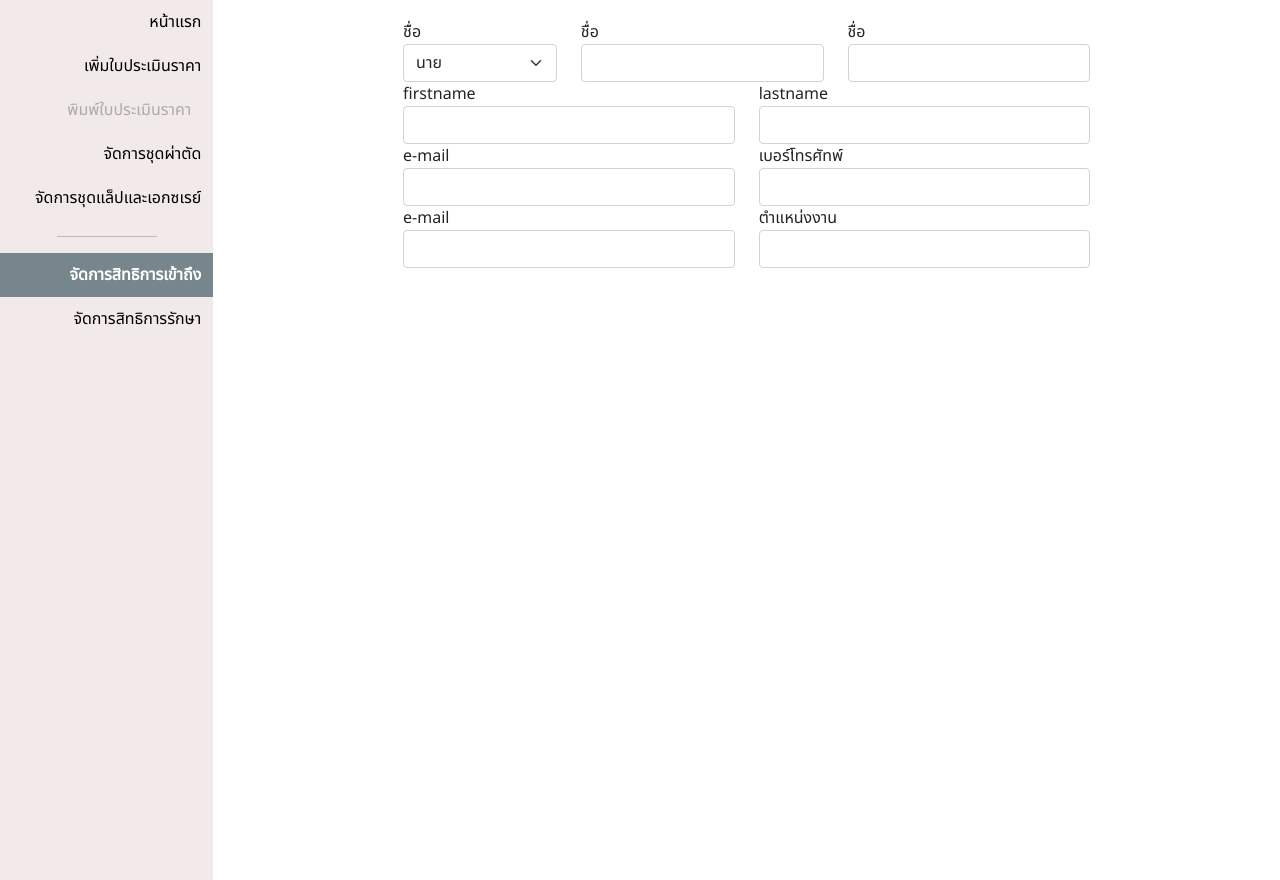
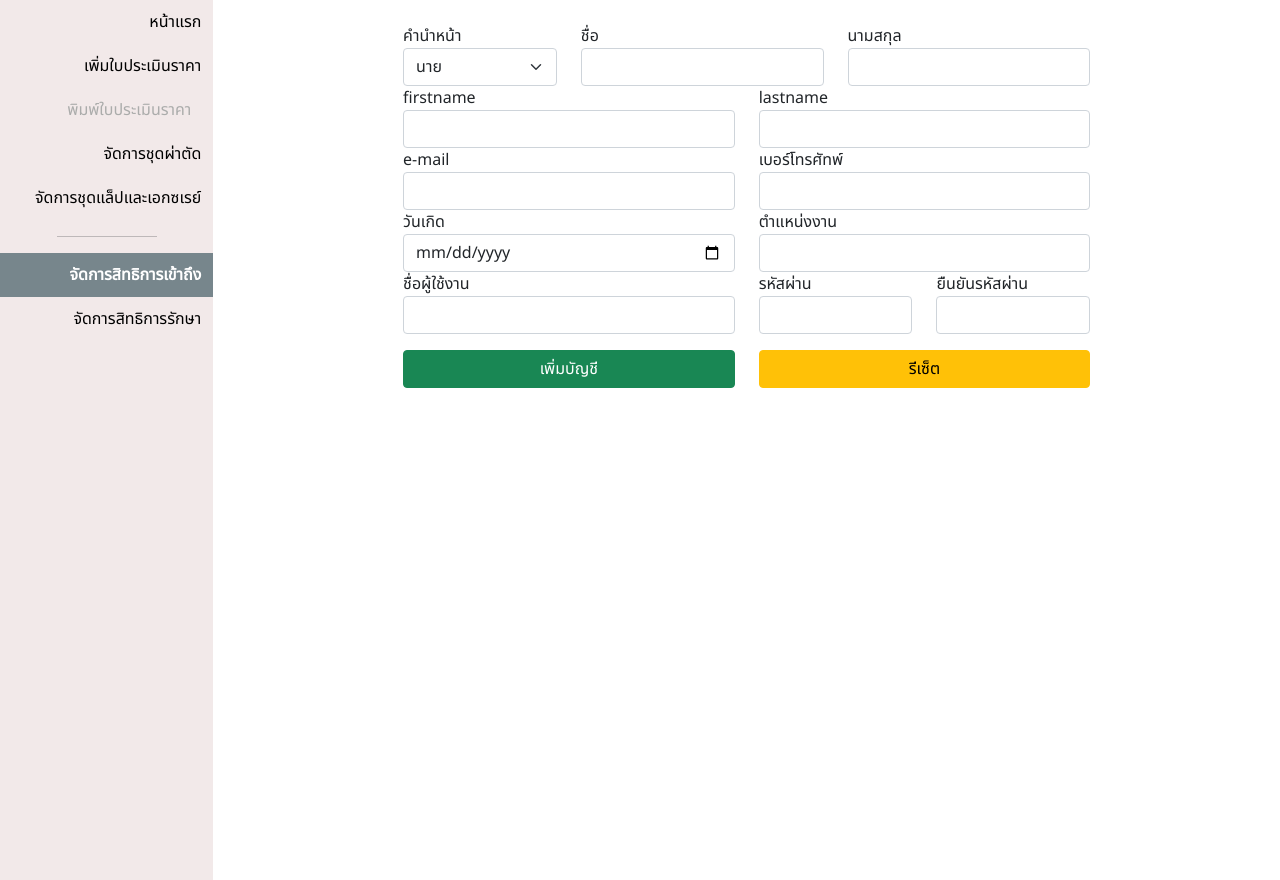
Before and after one commit to kitsanaphon43/Medical, a PHP site: page /register.php in a window 1280 px wide. Shown: the part 56-936 px from the top of the page. Run offline with PHP 8.4, Linux system fonts and the light colour scheme; a user stored in the database is signed in; some libraries are stand-ins or nearby versions.

Commit message:
register

```diff
--- a/src/access.php
+++ b/src/access.php
@@ -139,6 +139,7 @@ if (!empty($_SESSION['HN'])) {
                     </div>
                 </div>
                 <div class="col-md-10">
+                    <a href="register.php" class="btn btn-success mt-3 w-25">เพิ่มบัญชีใหม่</a>
                     <table id="myTable" class="table table-bordered" style="width:100%;border:1px">
                         <thead>
                             <tr>
--- a/src/register.php
+++ b/src/register.php
@@ -139,56 +139,79 @@ if (!empty($_SESSION['HN'])) {
                     </div>
                 </div>
                 <div class="col-md-10">
-                    <form action="post" style="margin-top:20px;">
+                    <br>
                     <div class="row">
                         <div class="col-md-2"></div>
                         <div class="col-md-2">
-                                <nav>ชื่อ</nav><select name="" class="form-select" id="">
+                            <nav>คำนำหน้า</nav><select name="" class="form-select" id="callname">
                                 <option value="นาย" selected>นาย</option>
                                 <option value="นาง">นาง</option>
                                 <option value="นางสาว">นางสาว</option>
                             </select>
                         </div>
                         <div class="col-md-3">
-                                <nav>ชื่อ</nav><input type="text" class="form-control">
+                            <nav>ชื่อ</nav><input type="text" id="fullname" class="form-control">
                         </div>
                         <div class="col-md-3">
-                                <nav>ชื่อ</nav><input type="text" class="form-control">
+                            <nav>นามสกุล</nav><input type="text" id="lastname" class="form-control">
                         </div>
 
                         <div class="col-md-2"></div>
                         <div class="col-md-2"></div>
 
                         <div class="col-md-4">
-                                <nav>firstname</nav><input type="text" class="form-control">
+                            <nav>firstname</nav><input type="text" id="engfull" class="form-control">
                         </div>
                         <div class="col-md-4">
-                                <nav>lastname</nav><input type="text" class="form-control">
+                            <nav>lastname</nav><input type="text" id="englast" class="form-control">
                         </div>
 
                         <div class="col-md-2"></div>
                         <div class="col-md-2"></div>
 
                         <div class="col-md-4">
-                                <nav>e-mail</nav><input type="email" class="form-control">
+                            <nav>e-mail</nav><input type="email" id="mail" class="form-control">
                         </div>
                         <div class="col-md-4">
-                                <nav>เบอร์โทรศัทพ์</nav><input type="text" class="form-control">
+                            <nav>เบอร์โทรศัทพ์</nav><input type="text" id="phone" class="form-control">
                         </div>
 
                         <div class="col-md-2"></div>
                         <div class="col-md-2"></div>
 
                         <div class="col-md-4">
-                                <nav>e-mail</nav><input type="email" class="form-control">
+                            <nav>วันเกิด</nav><input type="date" id="bday" class="form-control">
                         </div>
                         <div class="col-md-4">
-                                <nav>ตำแหน่งงาน</nav><input type="text" class="form-control">
+                            <nav>ตำแหน่งงาน</nav><input type="text" id="job" class="form-control">
                         </div>
 
                         <div class="col-md-2"></div>
+                        <div class="col-md-2"></div>
+
+                        <div class="col-md-4">
+                            <nav>ชื่อผู้ใช้งาน</nav><input type="text" id="username" class="form-control">
                         </div>
-                    </form>
+                        <div class="col-md-2">
+                            <nav>รหัสผ่าน</nav><input type="password" id="passwd" class="form-control">
+                        </div>
+                        <div class="col-md-2">
+                            <nav>ยืนยันรหัสผ่าน</nav><input type="password" id="c_passwd" class="form-control">
+                        </div>
+
+                        <div class="col-md-2"></div>
+                        <div class="col-md-2"></div>
+
+                        <div class="col-md-4">
+                            <button onclick="checkinfo()" class="btn btn-success mt-3 w-100" id="">เพิ่มบัญชี</button>
+                        </div>
+                        <div class="col-md-4">
+                            <a class="btn btn-warning w-100 mt-3" href="register.php">รีเซ็ต</a>
+                        </div>
+                        <nav style="color:red" name="noticfity"></nav>
+                        <div class="col-md-2"></div>
+                    </div>
+
 
                 </div>
 
@@ -214,5 +237,28 @@ if (!empty($_SESSION['HN'])) {
         <script src="https://unpkg.com/@popperjs/core@2"></script>
         <script src="https://unpkg.com/tippy.js@6"></script>
 </body>
+<script>
+    function checkinfo() {
+        let fullname = $('#fullname').val();
+        let lastname = $('#lastname').val();
+        let engfull = $('#engfull').val();
+        let englast = $('#englast').val();
+        let bday = $('#bday').val();
+        let phone = $('#phone').val();
+        let username = $('#username').val();
+        let passwd = $('#passwd').val();
+        let c_passwd = $('#c_passwd').val();
+        checker(englast,noticfity,"hello");
+    }
+
+    function checker(item,id, txt) {
+        if (item) {
+            console.log("jj");
+
+        } else {
+            document.getElementsByName('noticfity').href
+        }
+    }
+</script>
 
 </html>
```
Lines whose indentation alone changed are shown as unchanged.
